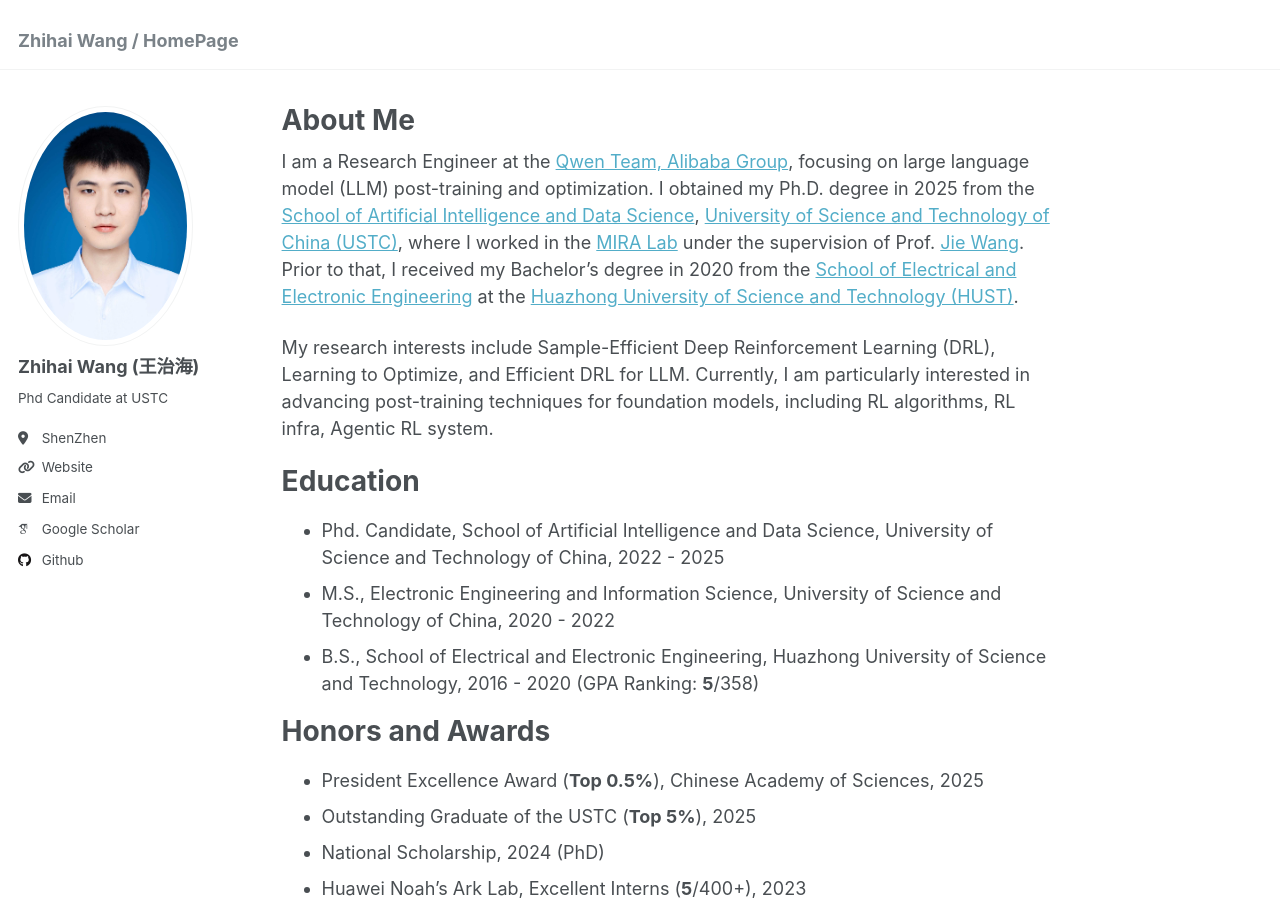
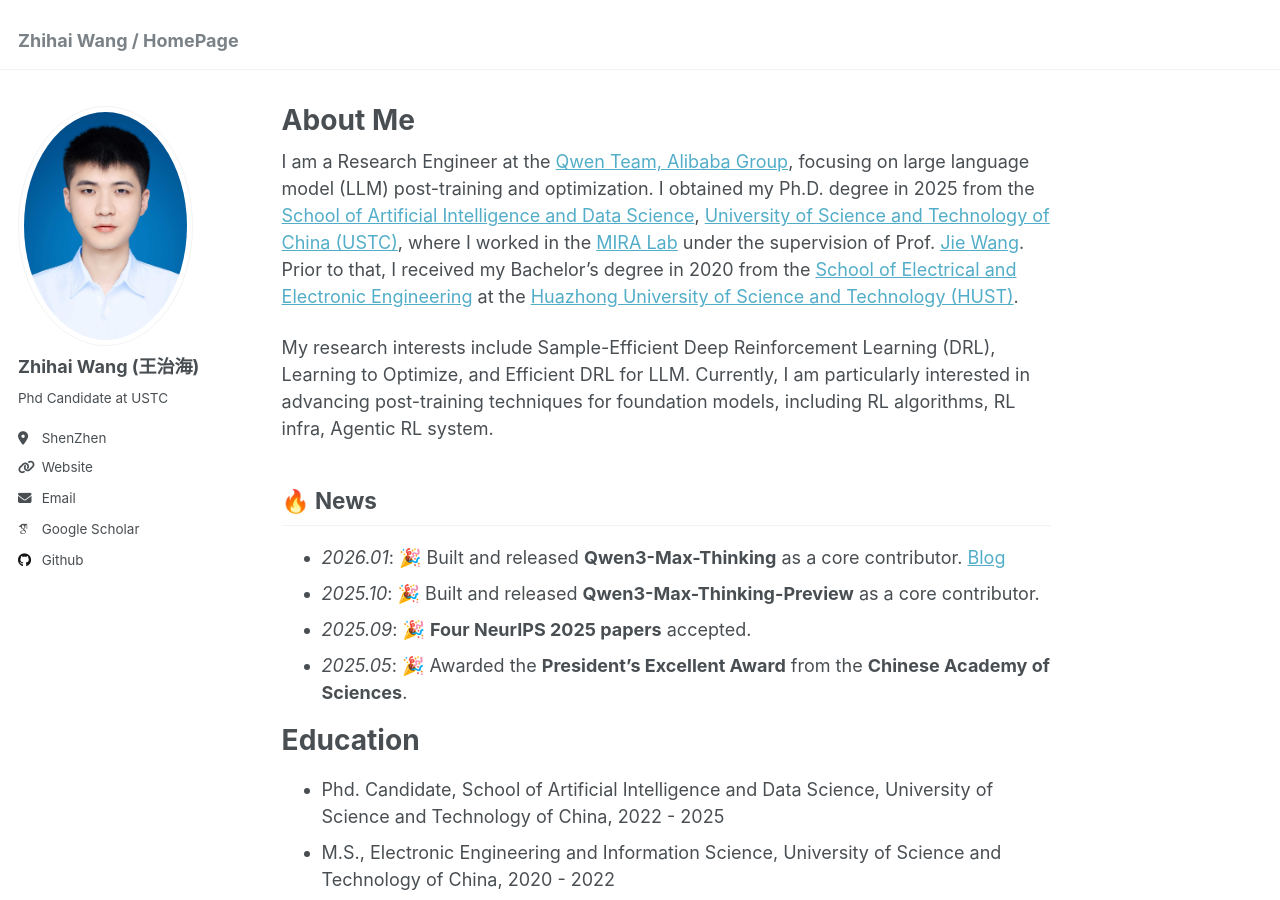
Before and after one commit to zhihaiwangx/zhihaiwangx.github.io, a Jekyll site: the page built from _pages/about.md, in a window 1280 px wide and 900 px high. Built offline with Jekyll 4.4.1, drawn with Linux system fonts in a browser that asks for light colours; some web fonts are replaced.

Commit message:
Update News for Homepage

```diff
--- a/_pages/about.md
+++ b/_pages/about.md
@@ -10,6 +10,13 @@ redirect_from:
 I am a Research Engineer at the [Qwen Team, Alibaba Group](https://qwenlm.github.io/), focusing on large language model (LLM) post-training and optimization. I obtained my Ph.D. degree in 2025 from the [School of Artificial Intelligence and Data Science](https://saids.ustc.edu.cn/main.htm), [University of Science and Technology of China (USTC)](https://en.ustc.edu.cn/), where I worked in the [MIRA Lab](https://miralab.ai/) under the supervision of Prof. [Jie Wang](https://miralab.ai/people/jie-wang/). Prior to that, I received my Bachelor’s degree in 2020 from the [School of Electrical and Electronic Engineering](http://seee.hust.edu.cn/) at the [Huazhong University of Science and Technology (HUST)](https://www.hust.edu.cn/).
 
 My research interests include Sample-Efficient Deep Reinforcement Learning (DRL), Learning to Optimize, and Efficient DRL for LLM. Currently, I am particularly interested in advancing post-training techniques for foundation models, including RL algorithms, RL infra, Agentic RL system.
+
+## 🔥 News
+
+* *2026.01*: 🎉 Built and released **Qwen3-Max-Thinking** as a core contributor. [Blog](https://qwen.ai/blog?id=qwen3-max-thinking)
+* *2025.10*: 🎉 Built and released **Qwen3-Max-Thinking-Preview** as a core contributor.
+* *2025.09*: 🎉 **Four NeurIPS 2025 papers** accepted.
+* *2025.05*: 🎉 Awarded the **President’s Excellent Award** from the **Chinese Academy of Sciences**.
 
 Education
 ======
```
